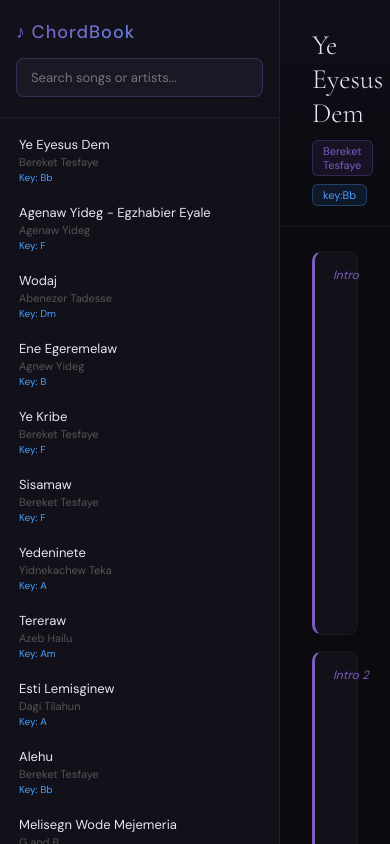
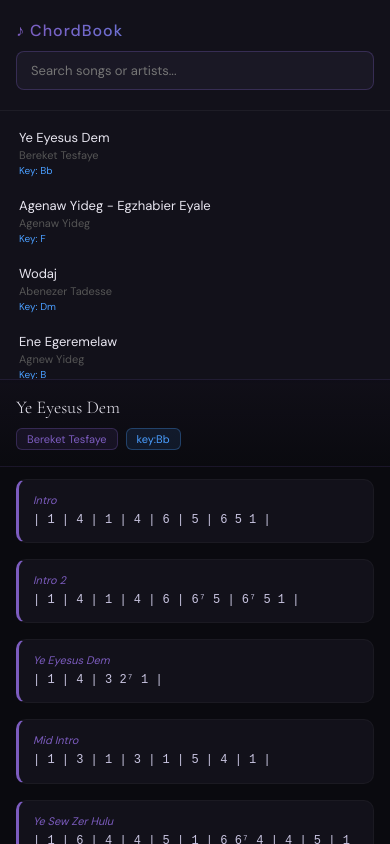
Before and after one commit to mercytv932/Chord-Book, a React (Create React App) app: page / in a window 390 px wide. Built offline with nearby package versions, Linux system fonts and the light colour scheme.

Commit message:
Add responsive styles for tablet and mobile views

```diff
--- a/src/App.css
+++ b/src/App.css
@@ -199,3 +199,78 @@ body {
   font-size: 13px;
   padding: 40px 16px;
 }
+
+
+/* Tablet */
+@media (max-width: 768px) {
+  .app {
+    grid-template-columns: 220px 1fr;
+  }
+
+  .main-header {
+    padding: 20px;
+  }
+
+  .song-title {
+    font-size: 22px;
+  }
+
+  .main-body {
+    padding: 16px 20px;
+  }
+
+  .section-name {
+    min-width: 110px;
+    font-size: 11px;
+  }
+
+  .chord-text {
+    font-size: 12px;
+  }
+}
+
+/* Mobile */
+@media (max-width: 480px) {
+  .app {
+    grid-template-columns: 1fr;
+    grid-template-rows: 45vh 55vh;
+    height: 100vh;
+  }
+
+  .sidebar {
+    border-right: none;
+    border-bottom: 1px solid rgba(124, 92, 191, 0.15);
+  }
+
+  .main-header {
+    padding: 16px;
+  }
+
+  .song-title {
+    font-size: 18px;
+  }
+
+  .main-body {
+    padding: 12px 16px;
+  }
+
+  .chord-row {
+    flex-direction: column;
+    gap: 4px;
+    padding: 12px 14px;
+  }
+
+  .section-name {
+    min-width: unset;
+    font-size: 11px;
+  }
+
+  .chord-text {
+    font-size: 12px;
+  }
+
+  .app-title {
+    font-size: 16px;
+    margin-bottom: 10px;
+  }
+}
```
